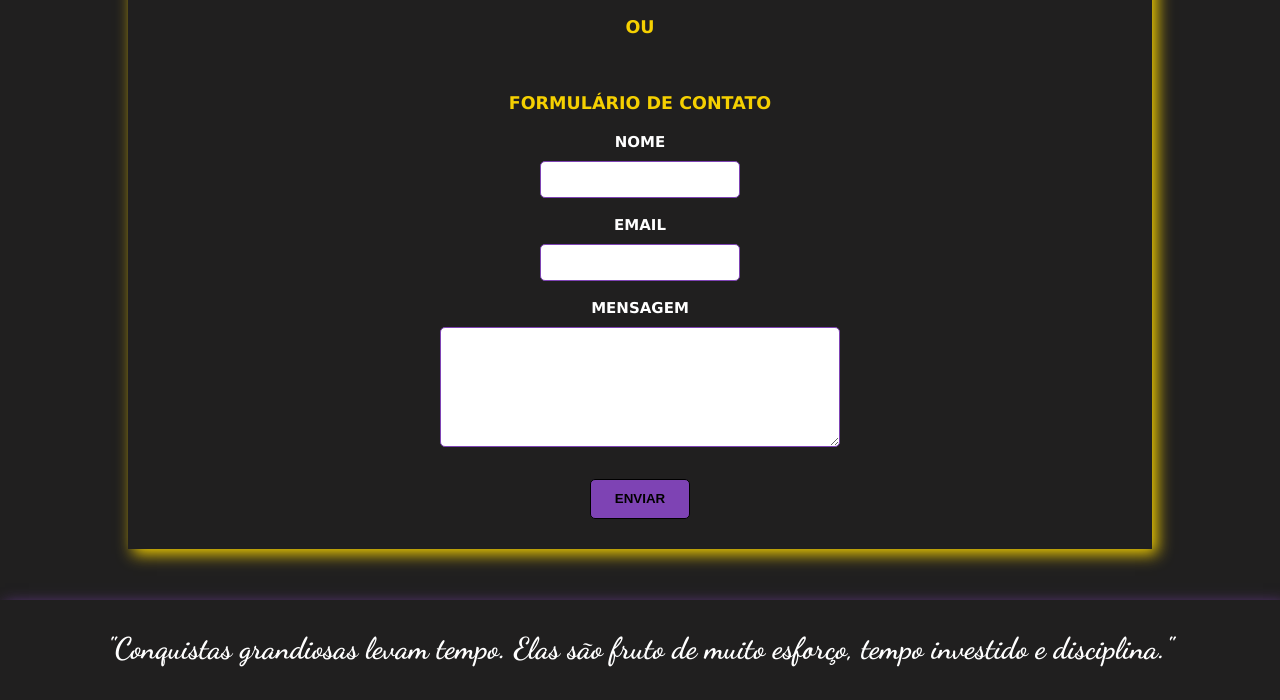
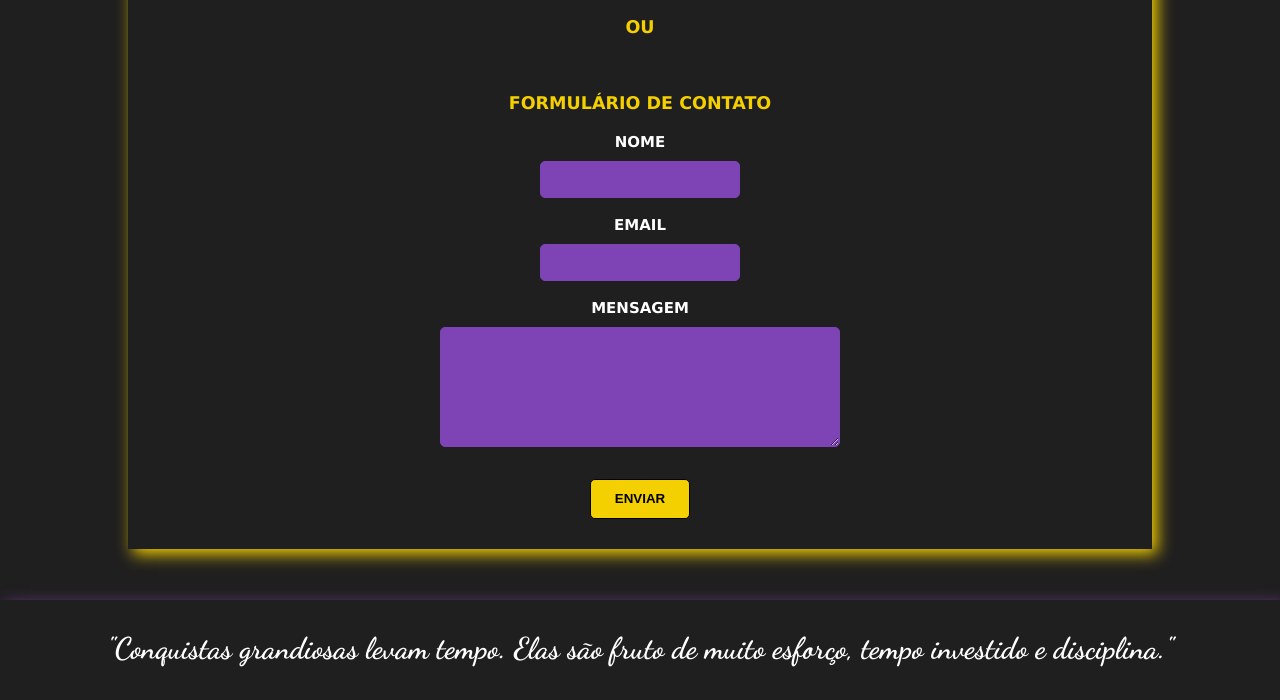
Before and after one commit to AndrewDeras/Primeiro, a plain HTML site: page index.html in a window 1280 px wide. Shown: the part 1307-2007 px from the top of the page. Drawn offline with Linux system fonts and the light colour scheme.

Commit message:
Update apariencia.css

```diff
--- a/css/apariencia.css
+++ b/css/apariencia.css
@@ -184,6 +184,7 @@ form {
     font-size: 15px;
 }
 input, textarea {
+    background: #7e43b4;
     width: 200px;
     padding: 10px;
     color: black;
@@ -199,7 +200,7 @@ input:hover, textarea:hover, input:focus, textarea:focus {
     font-weight: bold;
 }
 .enviar {
-    background-color: #7e43b4;
+    background-color: #f5d001;
     height: 40px;
     width: 100px;
     font-weight: bold;
```
